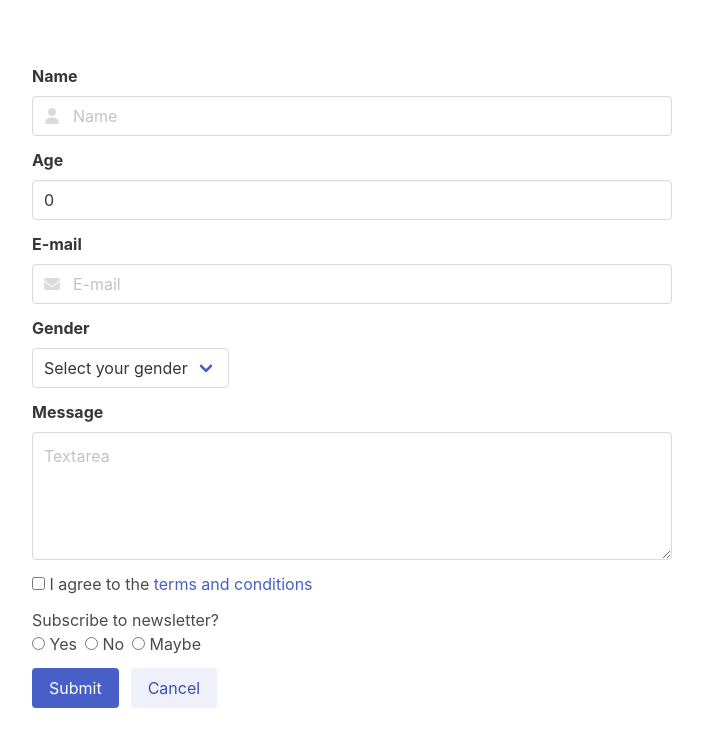
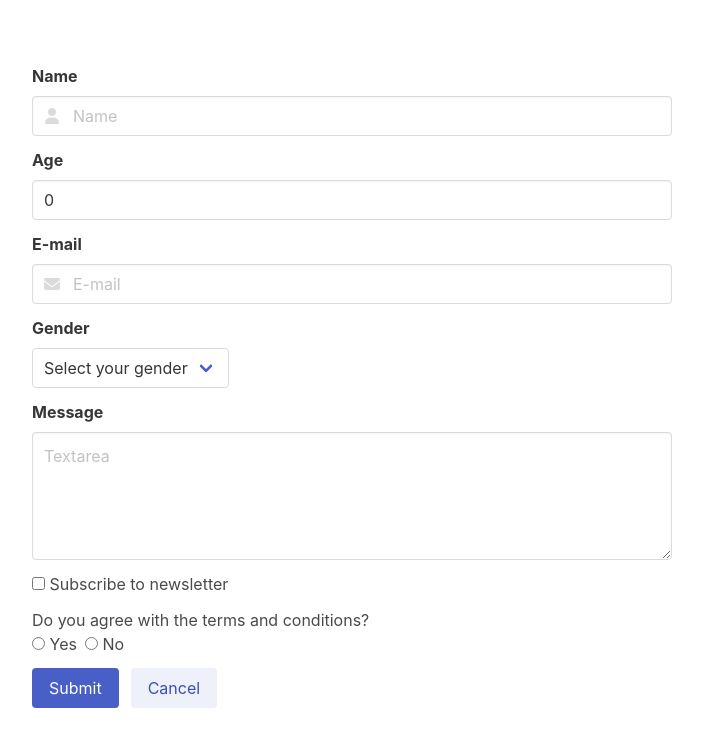
Before and after one commit to TheAwesomeStorm/vue-form-validation, a Vue app: page / in a window 1280 px wide. Shown: the top 746 px of the page, without its empty margins (288-991 px from the left). Built offline with nearby package versions, Linux system fonts and the light colour scheme.

Commit message:
Added BaseCheckbox component

```diff
--- /dev/null
+++ b/src/components/BaseCheckbox.vue
@@ -0,0 +1,33 @@
+<template>
+  <div class="field">
+    <div class="control">
+      <label :for="label" class="checkbox">
+        <input
+          :id="label"
+          type="checkbox"
+          :checked="$attrs.modelValue"
+          @change="$emit('update:modelValue', $event.target.checked)"
+        />
+        {{ label }}
+      </label>
+    </div>
+    <p class="help is-danger" v-for="(error, index) in errors" :key="index">
+      {{ error.$message }}
+    </p>
+  </div>
+</template>
+
+<script lang="ts" setup>
+  defineProps({
+    label: {
+      type: String,
+      default: '',
+    },
+    errors: {
+      type: Array,
+      default: () => [],
+    },
+  });
+</script>
+
+<style scoped></style>
--- a/src/components/BaseForm.vue
+++ b/src/components/BaseForm.vue
@@ -56,21 +56,18 @@
     </div>
   </div>
 
-  <div class="field">
-    <div class="control">
-      <label class="checkbox">
-        <input type="checkbox" />
-        I agree to the <a>terms and conditions</a>
-      </label>
-    </div>
-  </div>
+  <BaseCheckbox
+    label="Subscribe to newsletter"
+    v-model="userData.subscribe"
+    :errors="v$.userData.subscribe.$errors"
+  />
 
   <BaseRadio
-    name="subscribe"
-    :options="['Yes', 'No', 'Maybe']"
-    question="Subscribe to newsletter?"
-    v-model="userData.subscribe"
-    :errors="v$.userData.subscribe.$errors"
+    name="offer"
+    :options="['Yes', 'No']"
+    question="Do you agree with the terms and conditions?"
+    v-model="userData.terms"
+    :errors="v$.userData.terms.$errors"
   />
 
   <div class="field is-grouped">
@@ -91,10 +88,11 @@
   import { defineComponent } from 'vue';
   import BaseSelect from './BaseSelect.vue';
   import BaseRadio from './BaseRadio.vue';
+  import BaseCheckbox from './BaseCheckbox.vue';
 
   export default defineComponent({
     name: 'BaseForm',
-    components: { BaseRadio, BaseSelect, BaseInput },
+    components: { BaseCheckbox, BaseRadio, BaseSelect, BaseInput },
     setup() {
       return {
         v$: useVuelidate({ $autoDirty: true, $lazy: true }),
@@ -107,7 +105,8 @@
           age: 0,
           email: '',
           gender: '',
-          subscribe: '',
+          subscribe: false,
+          terms: '',
         },
       };
     },
@@ -130,6 +129,7 @@
           email: { required, email },
           gender: { required },
           subscribe: { required },
+          terms: { required },
         },
       };
     },
```
